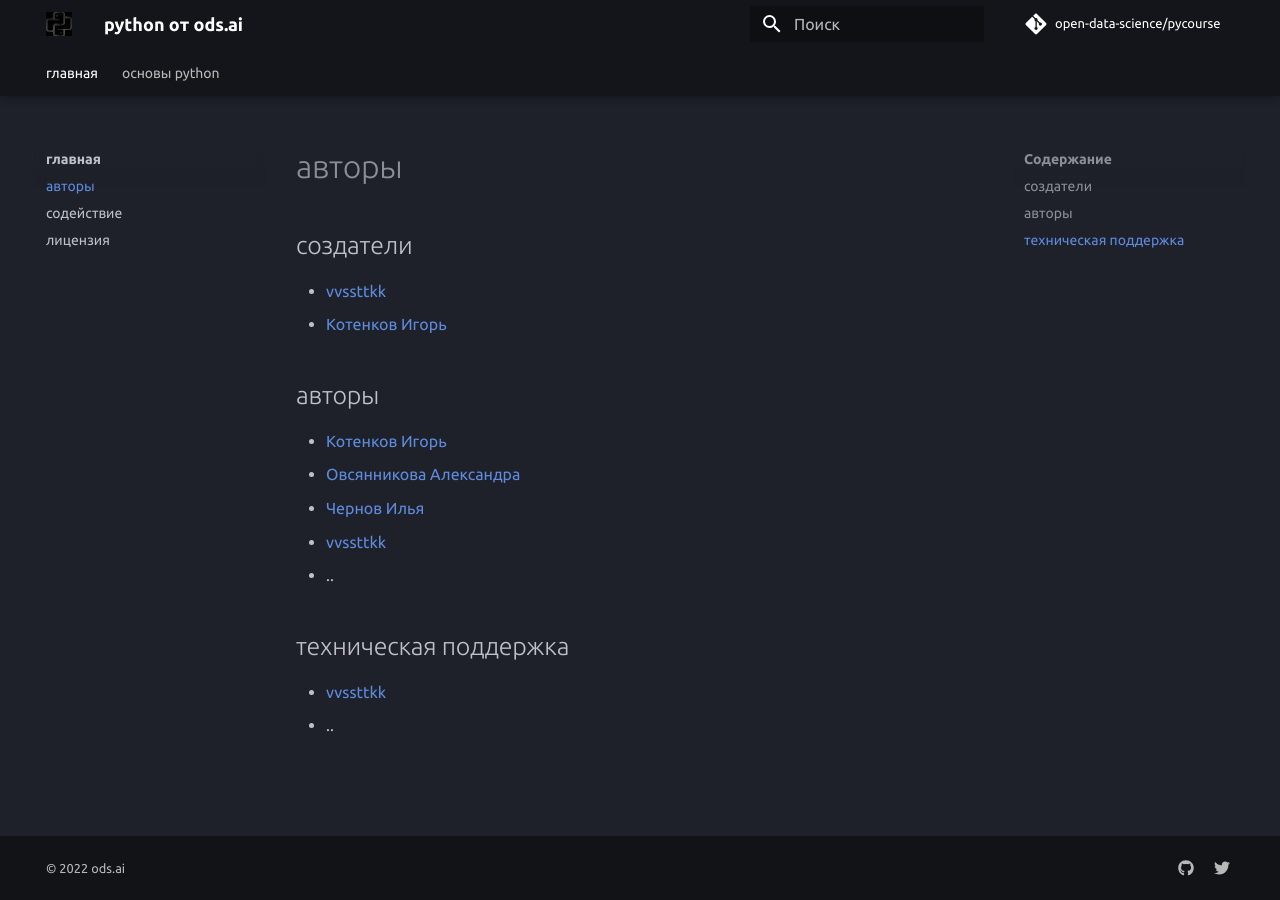
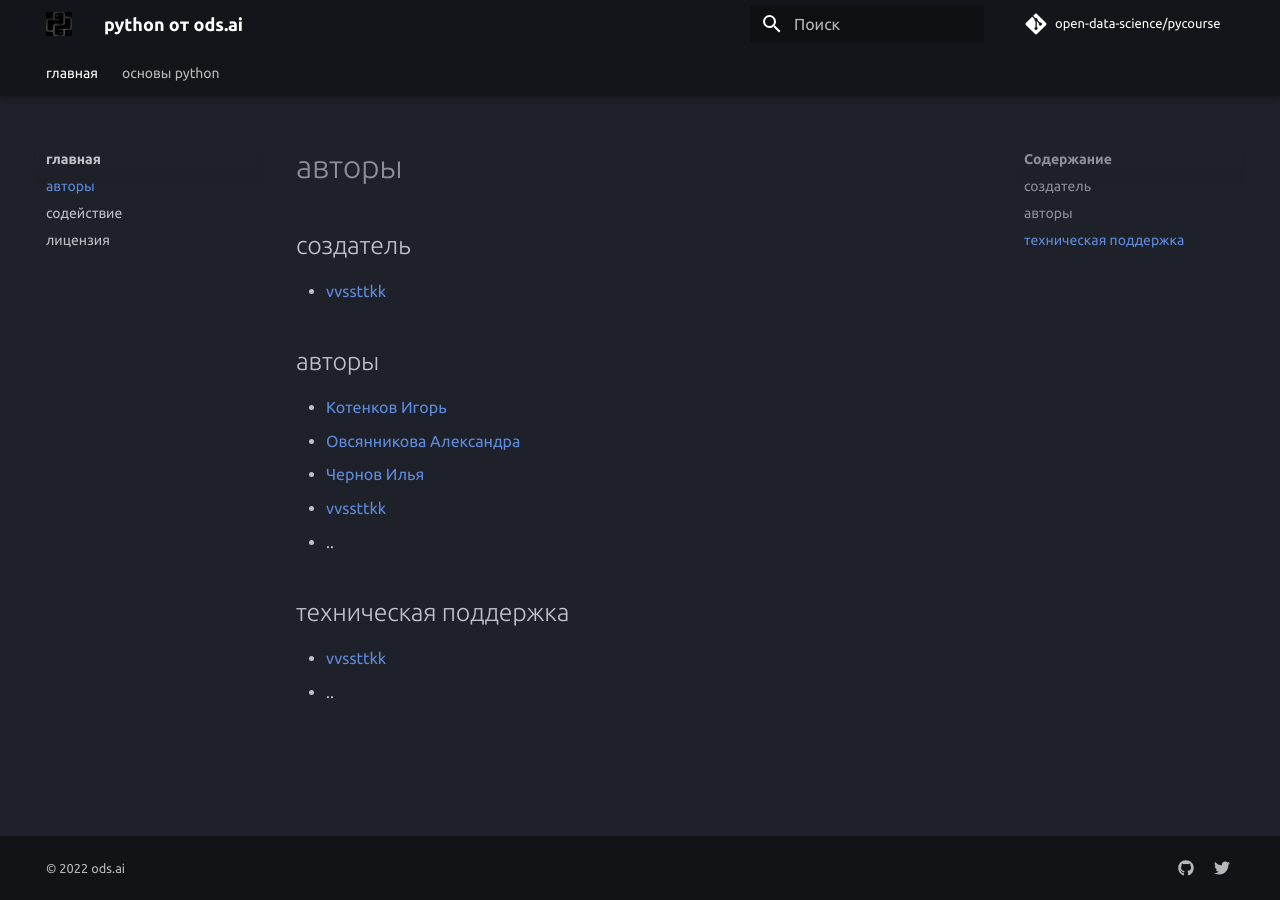
Before and after one commit to open-data-science/pycourse, an MkDocs documentation site: the page built from docs/authors.md, in a window 1280 px wide. Built offline with MkDocs 1.6.1 and Material for MkDocs 9.7.7, drawn with Linux system fonts in a browser that asks for light colours; comment, search, counter and statistics services are not loaded.

Commit message:
Update authors.md

```diff
--- a/docs/authors.md
+++ b/docs/authors.md
@@ -1,9 +1,8 @@
 # авторы
 
-## создатели
+## создатель
 
 - [vvssttkk](https://github.com/vvssttkk)
-- [Котенков Игорь](https://github.com/stalkermustang)
 
 ## авторы
 
```
